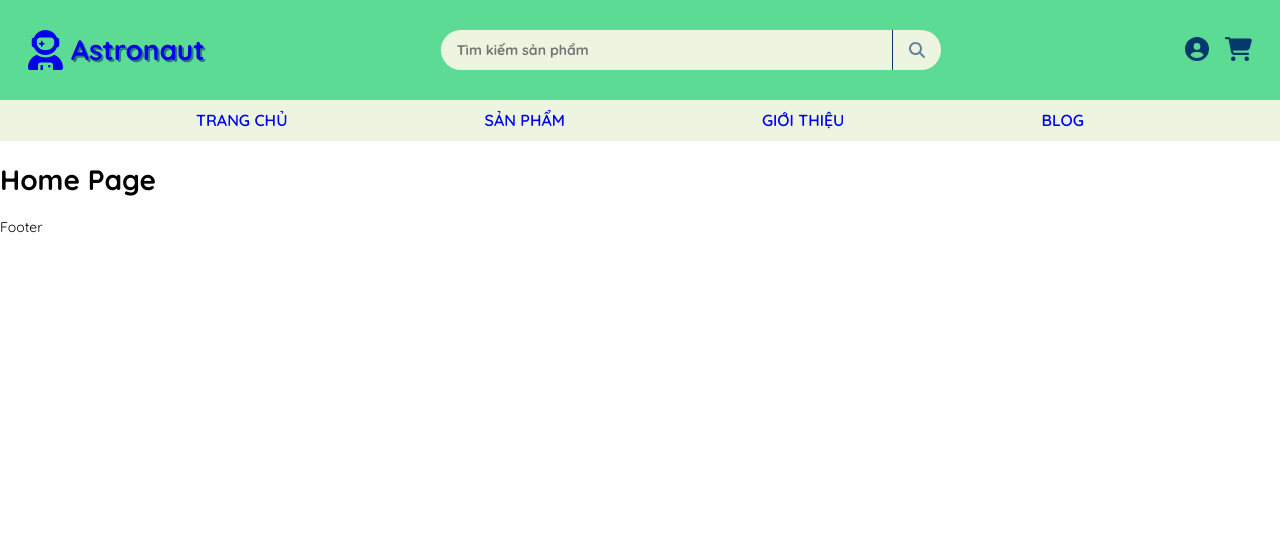
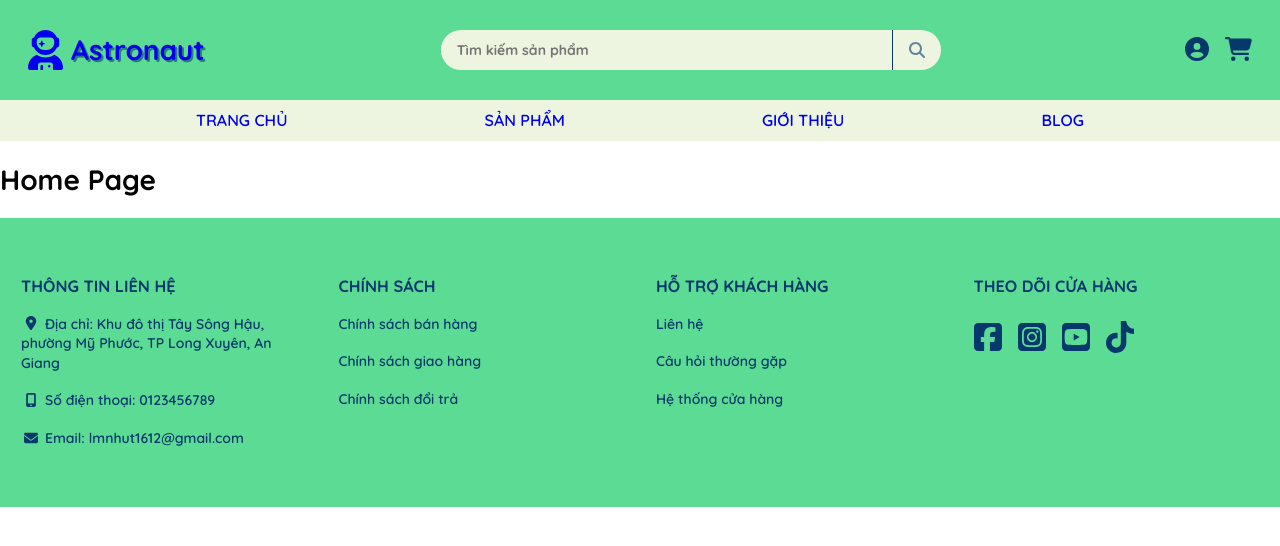
Before and after one commit to Dr-Nhut/ecommerce, a React (Create React App) app: page / in a window 1280 px wide. Shown: the top 546 px of the page. Built offline with nearby package versions, Linux system fonts and the light colour scheme.

Commit message:
Create Footer UI

```diff
--- a/package.json
+++ b/package.json
@@ -4,6 +4,7 @@
     "private": true,
     "dependencies": {
         "@fortawesome/fontawesome-svg-core": "^6.4.0",
+        "@fortawesome/free-brands-svg-icons": "^6.4.0",
         "@fortawesome/free-regular-svg-icons": "^6.4.0",
         "@fortawesome/free-solid-svg-icons": "^6.4.0",
         "@fortawesome/react-fontawesome": "^0.2.0",
--- /dev/null
+++ b/src/components/Layout/DefaultLayout/Footer/Footer.module.scss
@@ -0,0 +1,47 @@
+.wrapper {
+    background-color: var(--primary);
+    padding: 40px 0;
+}
+
+.container {
+    width: 1270px;
+    margin: 0 auto;
+    display: flex;
+    justify-content: space-between;
+}
+
+.ft-info {
+    padding: 9px 16px;
+    flex: 1;
+    color: var(--dark-blue);
+}
+
+.title {
+    font-weight: 700;
+    text-transform: uppercase;
+    padding: 8px 0;
+}
+
+.ft-item {
+    list-style-type: none;
+    font-weight: 600;
+    font-size: 1.4rem;
+    padding: 9px 0;
+    cursor: pointer;
+}
+
+.ft-icon {
+    width: 20px;
+    font-size: 1.4rem;
+    text-align: center;
+    padding-right: 4px;
+}
+
+.social {
+    display: flex;
+
+    .ft-item {
+        font-size: 3.2rem;
+        padding-right: 16px;
+    }
+}
--- a/src/components/Layout/DefaultLayout/Footer/index.js
+++ b/src/components/Layout/DefaultLayout/Footer/index.js
@@ -1,7 +1,82 @@
+import classNames from "classnames/bind";
+import styles from "./Footer.module.scss"
+import { FontAwesomeIcon } from "@fortawesome/react-fontawesome";
+import { faEnvelope, faLocationDot, faMobileScreenButton } from "@fortawesome/free-solid-svg-icons"
+import { faSquareFacebook, faSquareInstagram, faSquareYoutube, faTiktok } from "@fortawesome/free-brands-svg-icons";
+const cx = classNames.bind(styles);
 function Footer() {
     return (
-        <footer>
-            Footer
+        <footer className={cx("wrapper")}>
+            <div className={cx("container")}>
+                <div className={cx("ft-info")}>
+                    <h3 className={cx("title")}>Thông tin liên hệ</h3>
+                    <ul>
+                        <li className={cx("ft-item")}>
+                            <FontAwesomeIcon className={cx("ft-icon")} icon={faLocationDot} />
+                            <span>Địa chỉ: Khu đô thị Tây Sông Hậu, phường Mỹ Phước, TP Long Xuyên, An Giang</span>
+                        </li>
+                        <li className={cx("ft-item")}>
+                            <FontAwesomeIcon className={cx("ft-icon")} icon={faMobileScreenButton} />
+                            <span>Số điện thoại: 0123456789</span>
+                        </li>
+
+                        <li className={cx("ft-item")}>
+                            <FontAwesomeIcon className={cx("ft-icon")} icon={faEnvelope} />
+                            <span>Email: lmnhut1612@gmail.com</span>
+                        </li>
+                    </ul>
+                </div>
+
+                <div className={cx("ft-info")}>
+                    <h3 className={cx("title")}>Chính sách</h3>
+                    <ul>
+                        <li className={cx("ft-item")}>
+                            <span>Chính sách bán hàng</span>
+                        </li>
+                        <li className={cx("ft-item")}>
+                            <span>Chính sách giao hàng</span>
+                        </li>
+
+                        <li className={cx("ft-item")}>
+                            <span>Chính sách đổi trả</span>
+                        </li>
+                    </ul>
+                </div>
+
+                <div className={cx("ft-info")}>
+                    <h3 className={cx("title")}>Hỗ trợ khách hàng</h3>
+                    <ul>
+                        <li className={cx("ft-item")}>
+                            <span>Liên hệ</span>
+                        </li>
+                        <li className={cx("ft-item")}>
+                            <span>Câu hỏi thường gặp</span>
+                        </li>
+
+                        <li className={cx("ft-item")}>
+                            <span>Hệ thống cửa hàng</span>
+                        </li>
+                    </ul>
+                </div>
+
+                <div className={cx("ft-info")}>
+                    <h3 className={cx("title")}>Theo dõi cửa hàng</h3>
+                    <ul className={cx("social")}>
+                        <li className={cx("ft-item")}>
+                            <FontAwesomeIcon icon={faSquareFacebook} />
+                        </li>
+                        <li className={cx("ft-item")}>
+                            <FontAwesomeIcon icon={faSquareInstagram} />
+                        </li>
+                        <li className={cx("ft-item")}>
+                            <FontAwesomeIcon icon={faSquareYoutube} />
+                        </li>
+                        <li className={cx("ft-item")}>
+                            <FontAwesomeIcon icon={faTiktok} />
+                        </li>
+                    </ul>
+                </div>
+            </div>
         </footer>
     );
 }
```
Also changed, not shown: src/components/Layout/Banner/Banner.module.scss (added), src/components/Layout/Banner/index.js (added), 1 other file (tests, documents, lock files or other folders).
